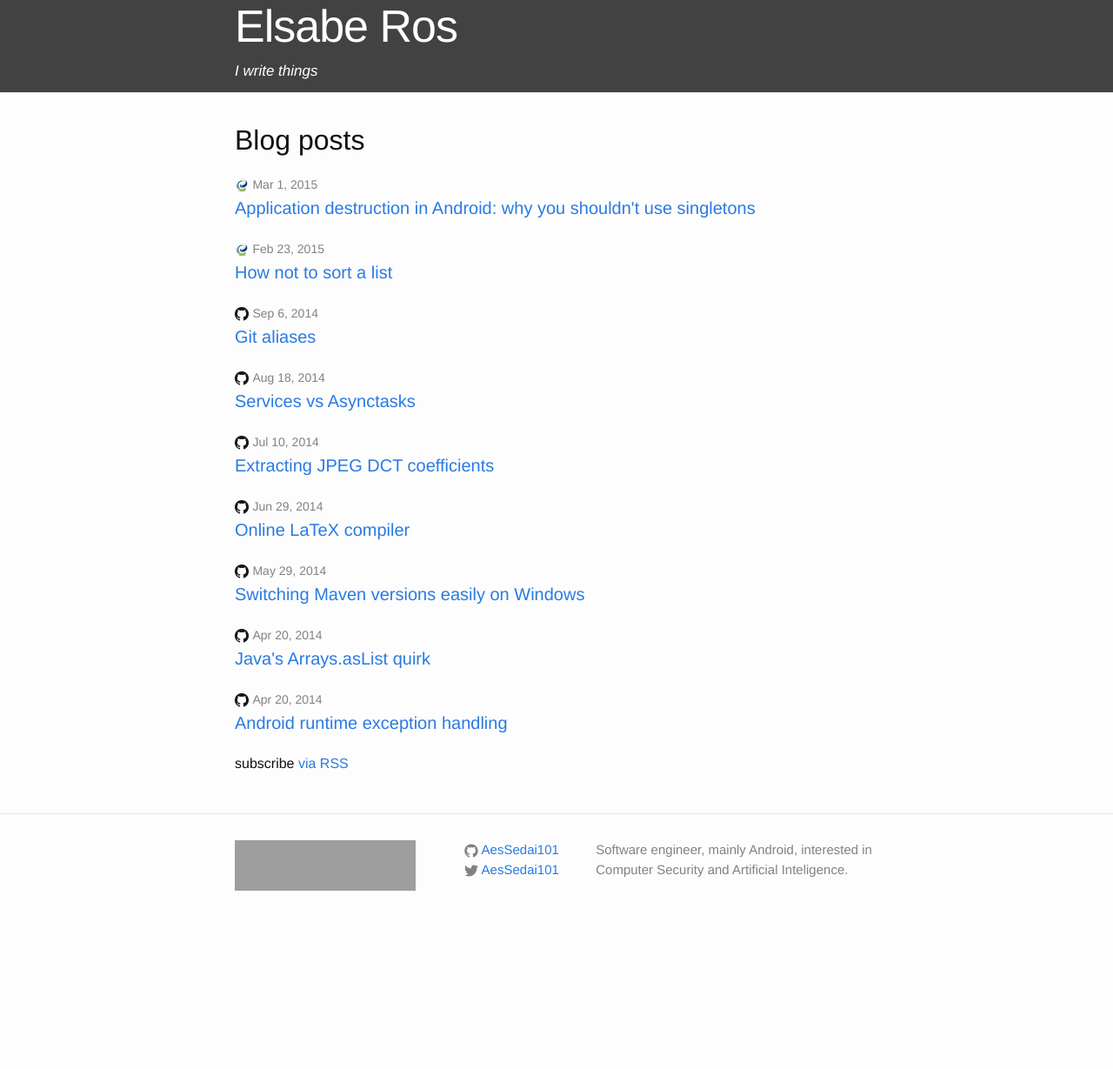
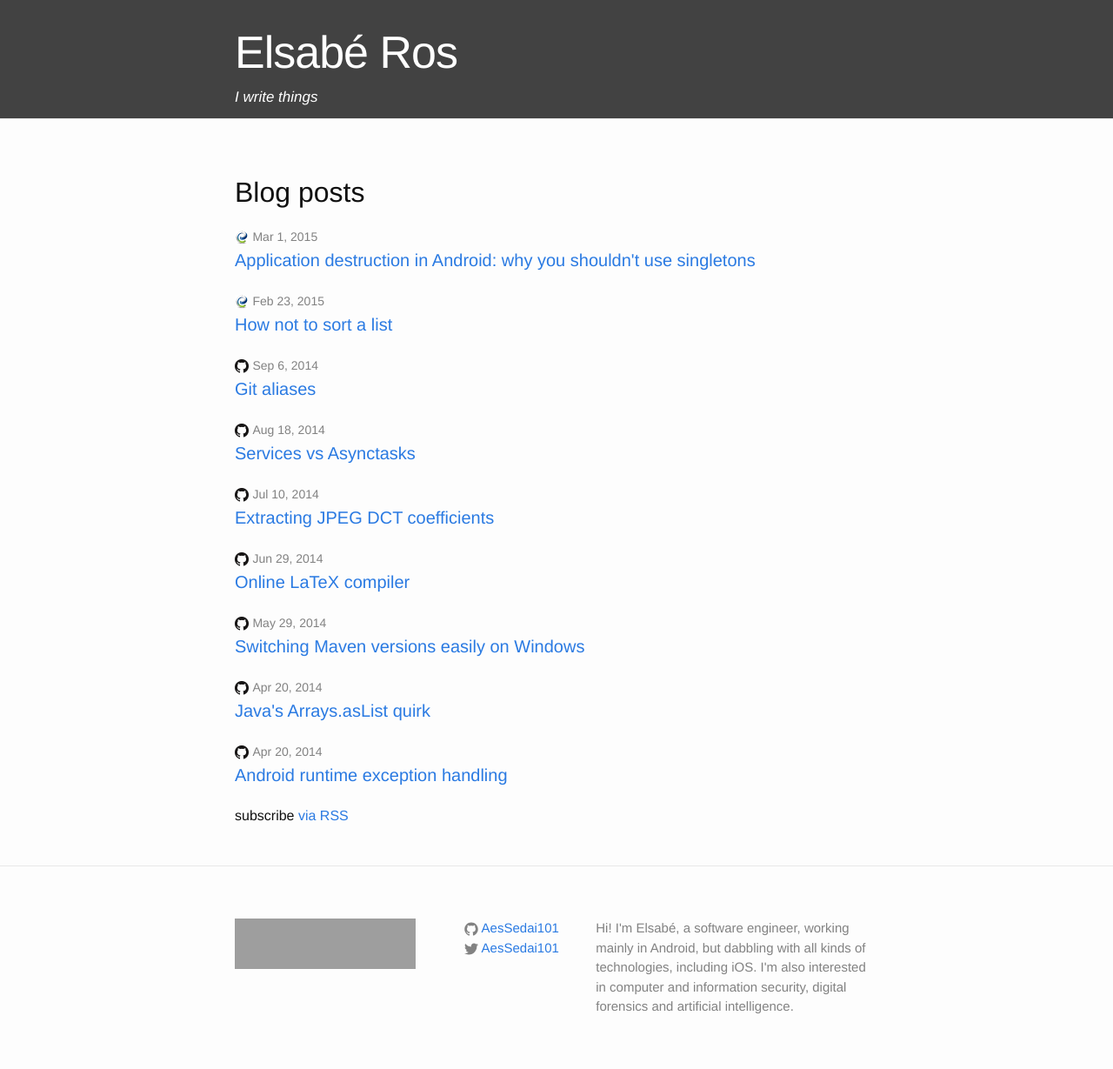
Before and after one commit to AesSedai101/AesSedai101.github.io, a Jekyll site: the page built from index.html, in a window 1280 px wide. Shown: the whole page at 87% size. Built offline with Jekyll 4.4.1, drawn with Linux system fonts in a browser that asks for light colours; before the commit the page ends 1084 px from its top, so only the background shows below that; grey boxes are pictures that could not be loaded.

Commit message:
Update description.

```diff
--- a/_config.yml
+++ b/_config.yml
@@ -1,8 +1,8 @@
 # Site settings
-title: Elsabe Ros
+title: Elsabé Ros
 subtitle: I write things
 description: > # this means to ignore newlines until "baseurl:"
-  Software engineer, mainly Android, interested in Computer Security and Artificial Inteligence.
+  Hi! I'm Elsabé, a software engineer, working mainly in Android, but dabbling with all kinds of technologies, including iOS. I'm also interested in computer and information security, digital forensics and artificial intelligence.
 baseurl: "" # the subpath of your site, e.g. /blog/
 url: "https://aessedai101.github.io" # the base hostname & protocol for your site
 twitter_username: AesSedai101
--- a/_sass/_base.scss
+++ b/_sass/_base.scss
@@ -160,6 +160,7 @@ pre {
     margin-left: auto;
     padding-right: $spacing-unit;
     padding-left: $spacing-unit;
+	padding-top: $spacing-unit;
     @extend %clearfix;
 
     @include media-query($on-laptop) {
```
